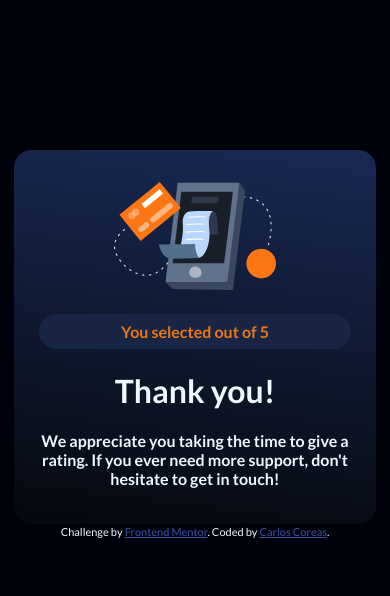
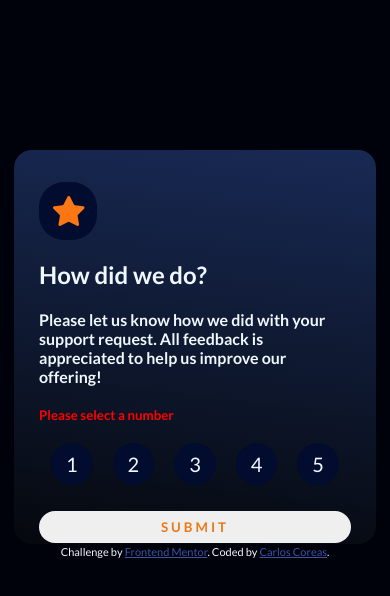
Before and after one commit to CJ484/Challenges, a plain HTML site: page interactive-rating-component-main/index.html in a window 390 px wide. Both pictures are taken after a click on the button "SUBMIT". Drawn offline with Linux system fonts and the light colour scheme.

Commit message:
added no radio selected function & responsiveness

```diff
--- a/interactive-rating-component-main/index.html
+++ b/interactive-rating-component-main/index.html
@@ -25,6 +25,7 @@
     <h2>How did we do?</h2>
     <h4>Please let us know how we did with your support request. All feedback is appreciated
     to help us improve our offering!</h4>
+    <h5 class="none hide">Please select a number</h5>
     <div class="numbers">
       <input type="radio" autocomplete="off" id="one" name="rating" value="1">
       <label for="one">1</label>
@@ -44,7 +45,7 @@
   <!-- Rating state end -->
 
   <!-- Thank you state start -->
-<div class="ratingCard hideCard" id="afterCard">
+<div class="ratingCard hide" id="afterCard">
   <img src="/images/illustration-thank-you.svg">
   <h4 class="userRatedSentence">You selected <b class="selectedNumber"></b> out of 5</h4>
   <h1>Thank you!</h1>
--- a/interactive-rating-component-main/script.js
+++ b/interactive-rating-component-main/script.js
@@ -1,20 +1,25 @@
-let userRated = null;
+let userRated = 0;
 
 function submitResponse() {
     const beforeC = document.getElementById("beforeCard");
     const afterC = document.getElementById('afterCard');
-    const rating = document.getElementsByName('rating');
     const selected = document.getElementsByClassName("selectedNumber");
+    const checkRadio = document.querySelector('input[name="rating"]:checked')
 
-    for (var radio of rating) {
-        if (radio.checked) {
-            userRated = radio.value;
-        } else if (radio.checked == null) {
-            alert("Please Select");
-        }
+    if(checkRadio != null) {
+        userRated = checkRadio.value;
+    } else {
+        noneSelected();
+        return;
     }
-    beforeC.classList.add("hideCard");
-    afterC.classList.remove("hideCard");
+    beforeC.classList.add("hide");
+    afterC.classList.remove("hide");
     selected[0].textContent = userRated;
 
 }
+
+function noneSelected() {
+    const dialog = document.querySelector('.none');
+    dialog.classList.remove("hide");
+    return;
+}
--- a/interactive-rating-component-main/style.css
+++ b/interactive-rating-component-main/style.css
@@ -33,7 +33,7 @@ body {
     position: absolute;
     background: linear-gradient(187deg, rgba(24, 41, 84, 1) 0%, rgba(5, 8, 13, 1) 100%);
     width: 380px;
-    height: 310px;
+    height: 330px;
     border-radius: 18px;
     padding: 32px 25px;
     top: 150px;
@@ -46,7 +46,8 @@ body {
 .ratingCard button {
     color: var(--orange);
     width: 100%;
-    margin: 0 auto;
+    margin: auto;
+    margin-top: 6px;
     padding: 8px 0;
     border-radius: 20px;
     border: none;
@@ -54,6 +55,11 @@ body {
     font-weight: 700;
     letter-spacing: 3px;
     cursor: pointer;
+}
+
+.none {
+    color: red;
+    margin: 0;
 }
 
 .numbers {
@@ -88,12 +94,11 @@ body {
     background-color: orange;
 }
 
-.hideCard {
+.hide {
     display: none;
 }
 
 .userRatedSentence {
-    /* border: #00020b solid 2px; */
     background-color: rgb(24, 37, 69);
     color: var(--orange);
     border-radius: 20px;
@@ -102,7 +107,7 @@ body {
 
 .attribution {
     position: absolute;
-    top: 525px;
+    top: 545px;
     left: 0;
     right: 0;
     margin-left: auto;
```
